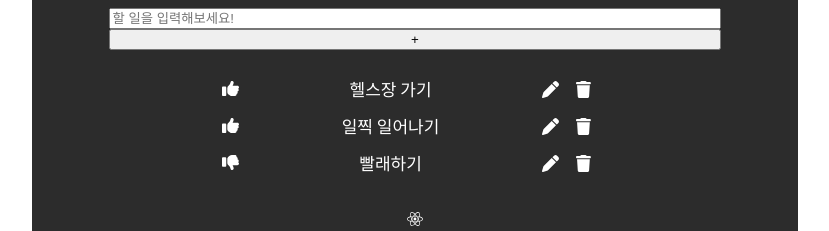
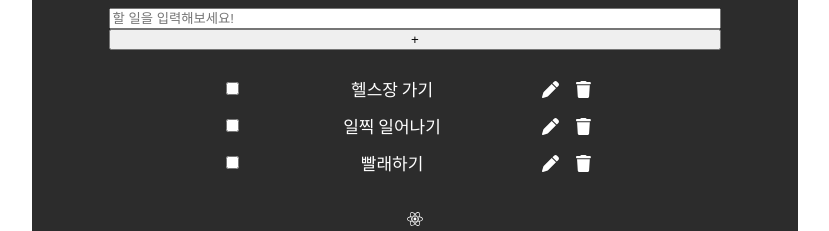
Before and after one commit to mnbvcxzyj/To-Do-List, a React (Create React App) app: page / in a window 1280 px wide. Shown: the part 159-390 px from the top of the page, without its empty margins (225-1054 px from the left). Built offline with nearby package versions, Linux system fonts and the light colour scheme.

Commit message:
Fix : 따봉표시 대신 체크박스로 수정

```diff
--- a/src/App.jsx
+++ b/src/App.jsx
@@ -83,7 +83,7 @@ function App() {
   const onChangeSelectedTodo = (todo) => {
     setSelectedTodo(todo);
   };
-  const navigate = useNavigate();
+
   return (
     <>
       <ThemeProvider theme={darkMode ? darkTheme : lightTheme}>
@@ -96,13 +96,16 @@ function App() {
             <ToDoList todos={todos}>
               <ToDoListCheck
                 onToggle={onToggle}
+                onRemove={onRemove}
                 onChangeSelectedTodo={onChangeSelectedTodo}
+                onInputToggle={onInputToggle}
               />
             </ToDoList>
             {inputToggle && (
               <ToDoEdit
                 onChangeSelectedTodo={onChangeSelectedTodo}
                 onUpdate={onUpdate}
+                onInputToggle={onInputToggle}
               />
             )}
           </Main>
--- a/src/ToDoEdit.jsx
+++ b/src/ToDoEdit.jsx
@@ -1,7 +1,12 @@
 import React from "react";
 import { useState, useCallback, useEffect } from "react";
 
-function ToDoEdit({ selectedTodo, onUpdate }) {
+function ToDoEdit({
+  selectedTodo,
+  onUpdate,
+  onInputToggle,
+  onChangeSelectedToggle,
+}) {
   const [value, setValue] = useState("");
 
   const onChange = useCallback((e) => {
@@ -16,6 +21,7 @@ function ToDoEdit({ selectedTodo, onUpdate }) {
     },
     [onUpdate, value]
   );
+
   useEffect(() => {
     if (selectedTodo) {
       setValue(selectedTodo.text);
@@ -28,9 +34,9 @@ function ToDoEdit({ selectedTodo, onUpdate }) {
         <input
           onChange={onChange}
           value={value}
-          placeholder="할 일을 입력하세요"
+          placeholder="할 일을 수정해보세요!"
         />
-        <button type="submit">수정하기</button>
+        <button type="plus">Edit</button>
       </form>
     </div>
   );
--- a/src/ToDoListCheck.jsx
+++ b/src/ToDoListCheck.jsx
@@ -1,10 +1,4 @@
-import {
-  ListDiv,
-  TextDiv,
-  CheckDiv,
-  CursorDiv,
-  CheckTitleDiv,
-} from "./styledComponent";
+import { TextDiv, CheckDiv, CursorDiv, CheckTitleDiv } from "./styledComponent";
 import {
   faPen,
   faTrash,
@@ -13,7 +7,6 @@ import {
 } from "@fortawesome/free-solid-svg-icons";
 import { FontAwesomeIcon } from "@fortawesome/react-fontawesome";
 import React, { useEffect } from "react";
-import ToDoInput from "./ToDoInput";
 
 function ToDoListCheck({
   todo,
@@ -25,23 +18,16 @@ function ToDoListCheck({
   onChangeSelectedTodo,
 }) {
   const { id, text, check } = todo;
-
   useEffect(() => {
     if (selectedTodo) {
       setValue(selectedTodo.text);
     }
   }, [selectedTodo]);
-
   return (
     <>
       <CheckDiv>
-        <CheckTitleDiv onClick={() => onToggle(check)}>
-          {" "}
-          {check ? (
-            <FontAwesomeIcon icon={faThumbsUp} />
-          ) : (
-            <FontAwesomeIcon icon={faThumbsDown} />
-          )}
+        <CheckTitleDiv onClick={() => onToggle(id)}>
+          <input type={"checkbox"} />
           <TextDiv>{text}</TextDiv>
           <CursorDiv
             onClick={() => {
```
Also changed, not shown: src/ToDoList.jsx (+3 -10 lines).
